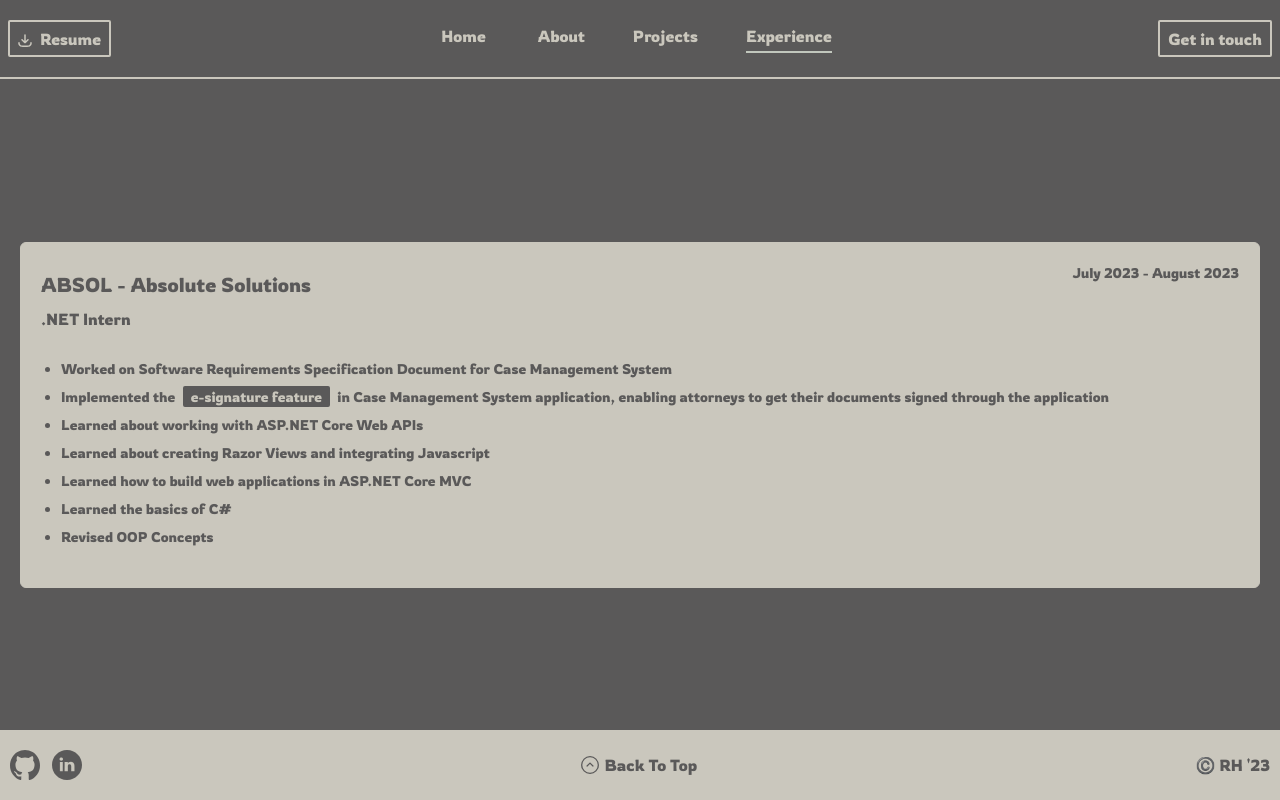
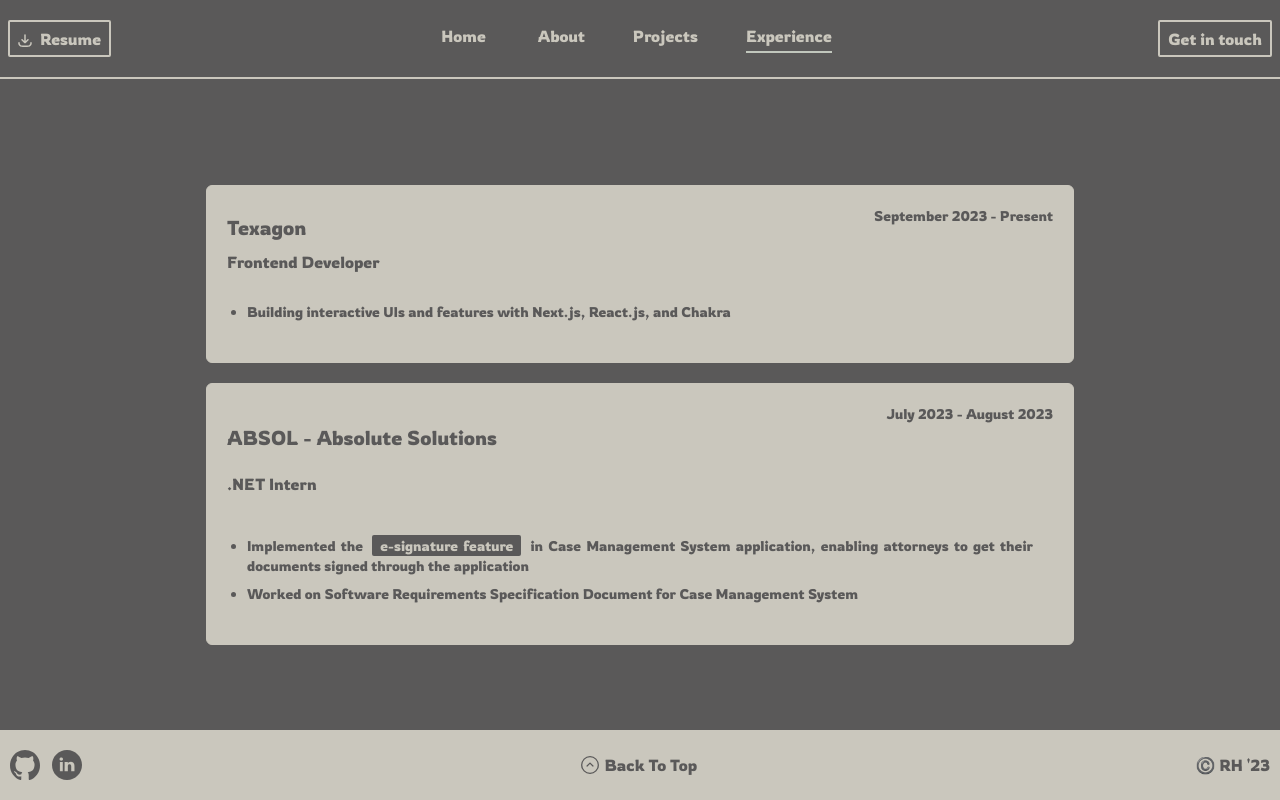
Before and after one commit to raza-h/raza-h.github.io, a React (Create React App) app: page /experience in a window 1280 px wide. Shown: the part 892-1692 px from the top of the page. Built offline with nearby package versions, Linux system fonts and the light colour scheme.

Commit message:
Styling of Experience

```diff
--- a/src/components/Experience.jsx
+++ b/src/components/Experience.jsx
@@ -2,19 +2,22 @@ import React from 'react'
 
 const Experience = () => {
   return (
-    <section className='text-[#5a5959] p-2 md:p-5'>
-      <article className='p-2.5 md:p-5 border space-y-2 bg-[#cac7bd] border-[#cac7bd] rounded-md'>
+    <section className='text-[#5a5959] p-2 md:p-5 space-y-5'>
+      <article className='p-2.5 md:p-5 border space-y-2 bg-[#cac7bd] border-[#cac7bd] rounded-md ml-auto mr-auto w-[90%] lg:w-[80%] xl:w-[70%]'>
+        <small className='text-sm float-right'>September 2023 - Present</small>
+        <h1 className='text-xl pt-4 md:pt-0'>Texagon</h1>
+        <h2>Frontend Developer</h2>
+        <ul className='list-disc p-5 text-sm space-y-2 text-justify'>
+            <li>Building interactive UIs and features with Next.js, React.js, and Chakra</li>
+        </ul>
+      </article>
+      <article className='p-2.5 md:p-5 border space-y-2 bg-[#cac7bd] border-[#cac7bd] rounded-md space-y-5 ml-auto mr-auto w-[90%] lg:w-[80%] xl:w-[70%]'>
         <small className='text-sm float-right'>July 2023 - August 2023</small>
         <h1 className='text-xl pt-4 md:pt-0'>ABSOL - Absolute Solutions</h1>
         <h2>.NET Intern</h2>
         <ul className='list-disc p-5 text-sm space-y-2 text-justify'>
+            <li>Implemented the <span className='bg-[#5a5959] text-[#cac7bd] px-2 py-0.5 rounded-sm sm:mx-1 block w-fit sm:inline'>e-signature feature</span> in Case Management System application, enabling attorneys to get their documents signed through the application</li>
             <li>Worked on Software Requirements Specification Document for Case Management System</li>
-            <li>Implemented the <span className='bg-[#5a5959] text-[#cac7bd] px-2 py-0.5 rounded-sm sm:mx-1 block w-fit sm:inline'>e-signature feature</span> in Case Management System application, enabling attorneys to get their documents signed through the application</li>
-            <li>Learned about working with ASP.NET Core Web APIs</li>
-            <li>Learned about creating Razor Views and integrating Javascript</li>
-            <li>Learned how to build web applications in ASP.NET Core MVC</li>
-            <li>Learned the basics of C#</li>
-            <li>Revised OOP Concepts</li>
         </ul>
       </article>
     </section>
--- a/src/components/Home.jsx
+++ b/src/components/Home.jsx
@@ -27,12 +27,12 @@ export default function Home() {
             <h1 className='flex items-center space-x-4 text-2xl sm:text-3xl py-2 md:text-3xl lg:text-2xl xl:text-4xl'>
               <p>Raza Haider</p>
               <section className = "hidden sm:flex space-x-2.5 items-center py-2">
-                <img src = { react } width = "25rem"/>
-                <img src = { tailwind } width = "25rem"/>
-                <img src = { typescript } width = "25rem"/>
-                <img src = { node } width = "25rem"/>
-                <img src = { dotnet } width = "32rem"/>
-                <img src = { spring } width = "23rem"/>
+                <img src = { react } alt={'react-icon'} width = "25rem"/>
+                <img src = { tailwind } alt={'tailwind-icon'} width = "25rem"/>
+                <img src = { typescript } alt={'typescript-icon'} width = "25rem"/>
+                <img src = { node } alt={'node-icon'} width = "25rem"/>
+                <img src = { dotnet } alt={'dotnet-icon'} width = "32rem"/>
+                <img src = { spring } alt={'spring-boot-icon'} width = "23rem"/>
               </section>
             </h1>
             <h2 className='text-4xl sm:text-6xl md:text-7xl lg:text-5xl xl:text-7xl'>Web Developer</h2>
```
